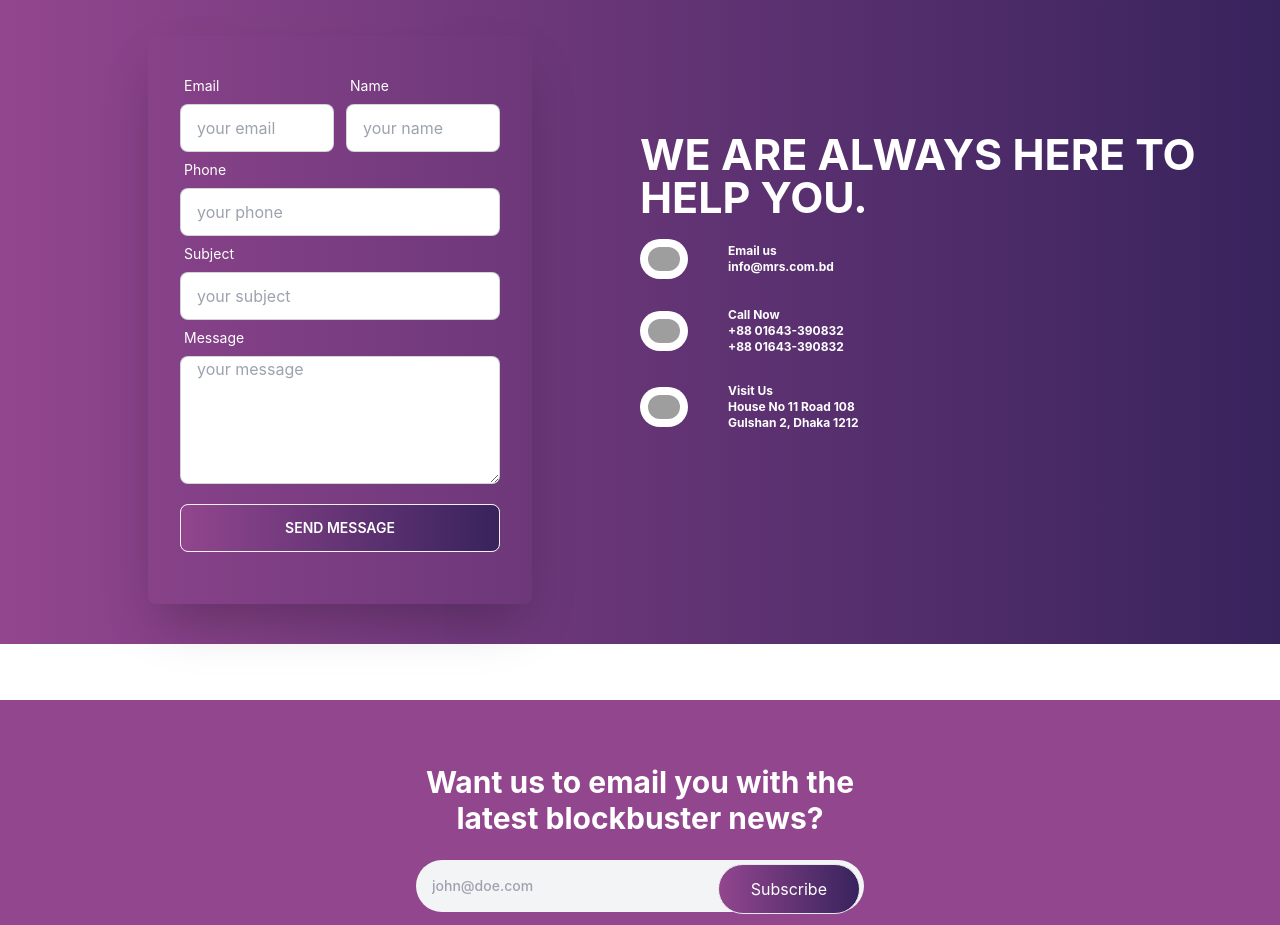
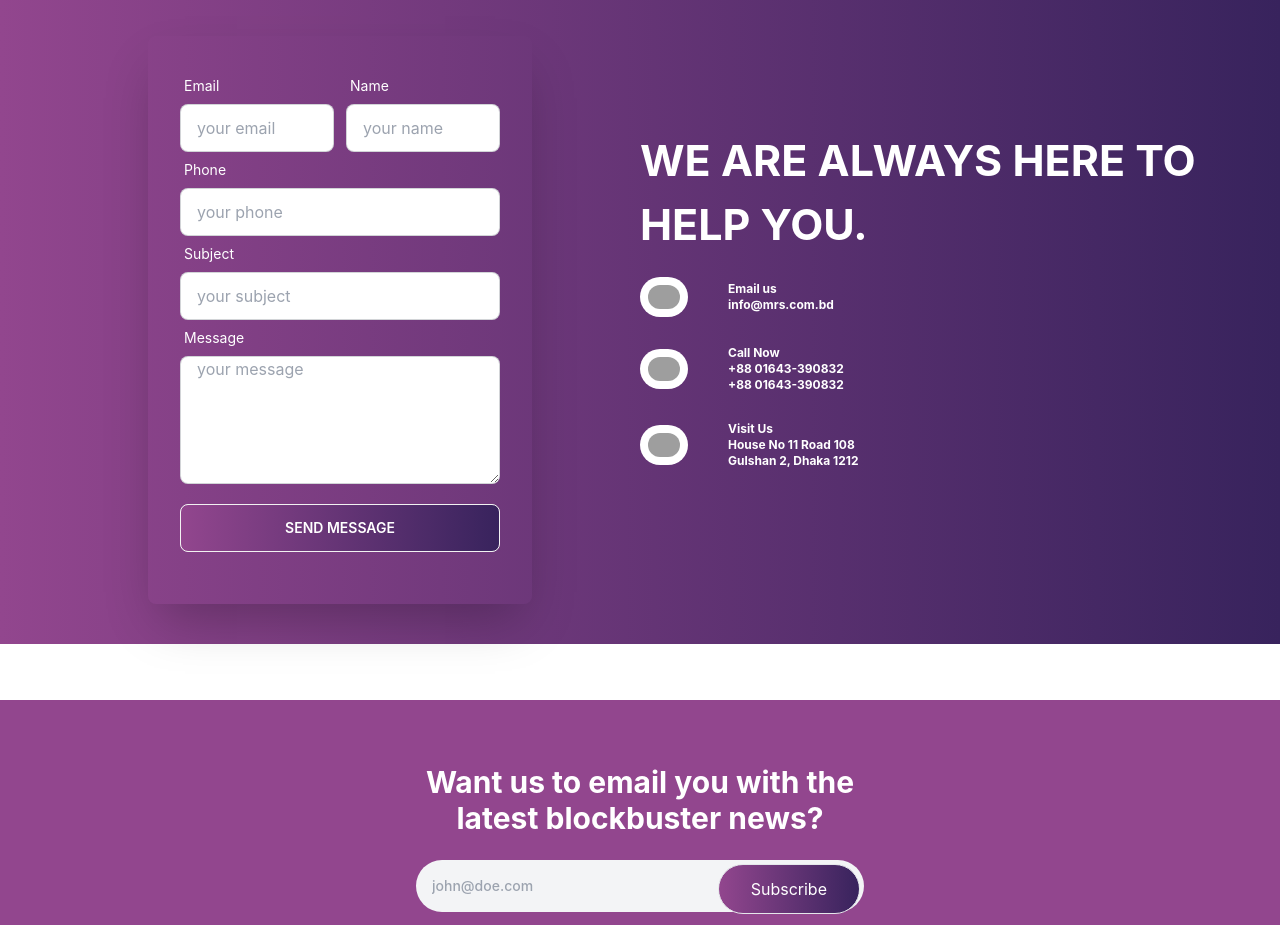
Before and after one commit to Sadnan-2019/media-resourse-solution, a React (Create React App) app: page / in a window 1280 px wide. Shown: the part 2540-3465 px from the top of the page. Built offline with nearby package versions, Linux system fonts and the light colour scheme; grey boxes are pictures that could not be loaded.

Commit message:
service reponsive

```diff
--- a/src/Components/Contact/Contact.js
+++ b/src/Components/Contact/Contact.js
@@ -102,7 +102,7 @@ const Contact = () => {
               <div className="">
                 {/* <Map></Map> */}
                 <div>
-                  <h1 className="md:text-[43px] font-bold text-[20px] text-left  text-transparent text-8xl text-white">
+                  <h1 className=" mt-8   md:text-[43px] font-bold text-[17px]   text-transparent   text-white">
                     WE ARE ALWAYS HERE TO HELP YOU.
                   </h1>
                   <div
```
